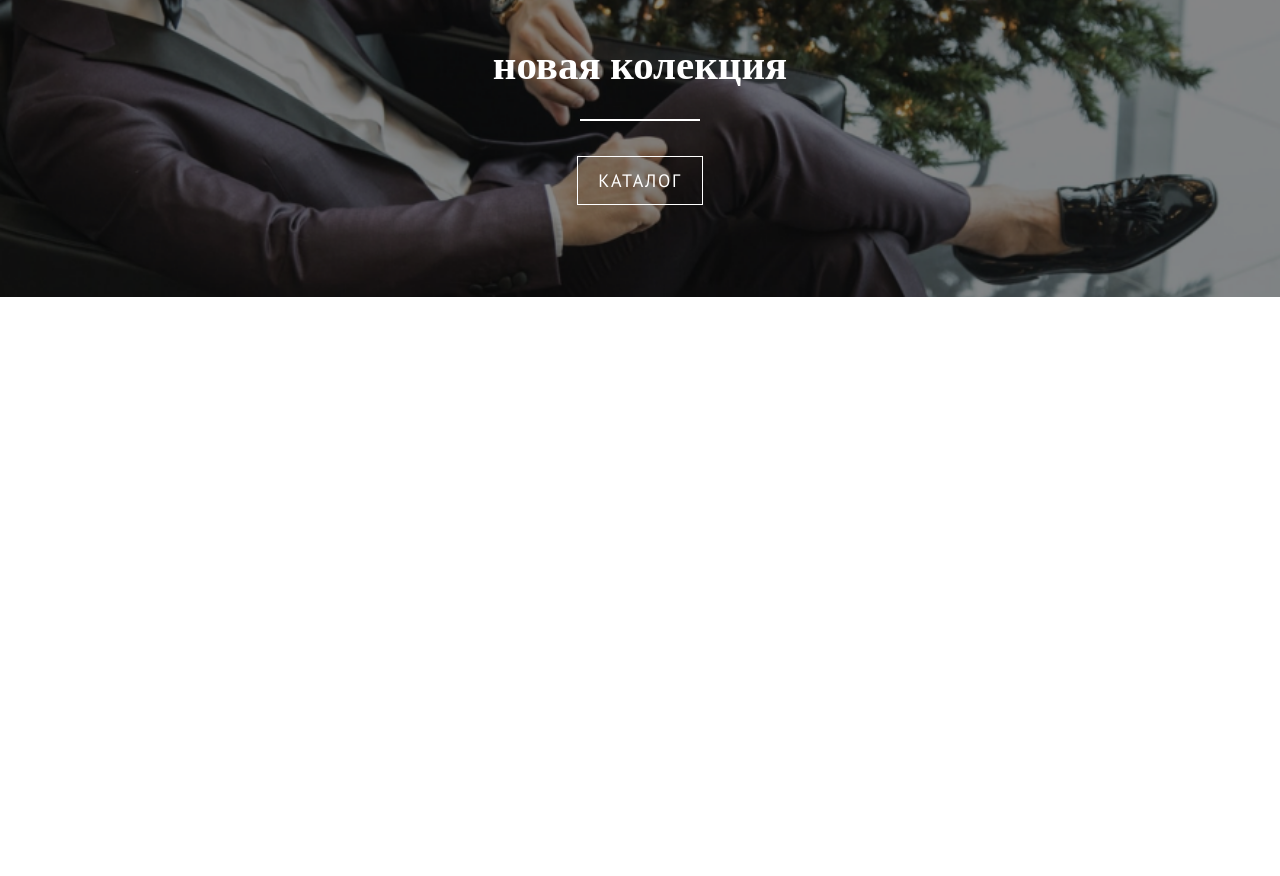
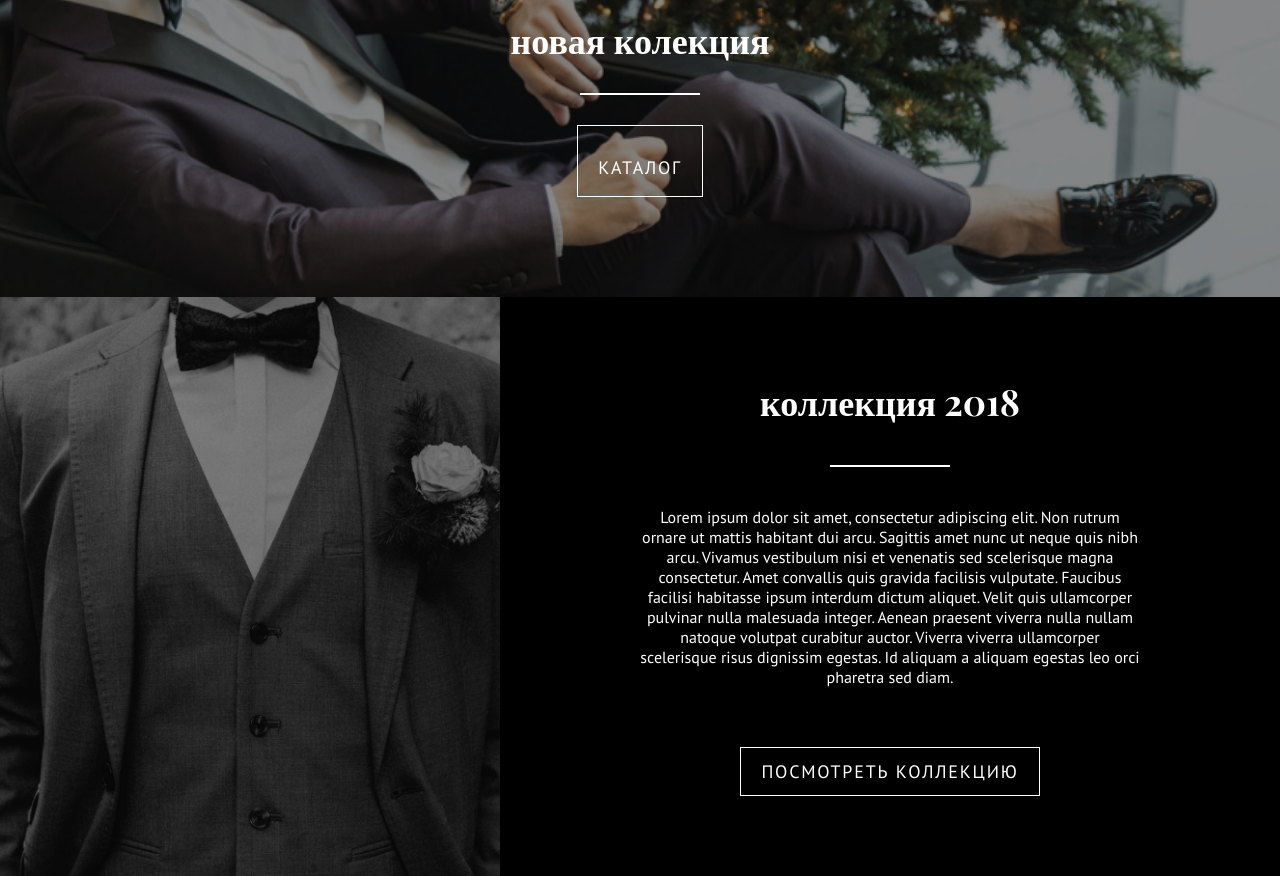
Before and after one commit to DimaKozlovZib/PORTEN-website, a plain HTML site: page index.html in a window 1280 px wide. Shown: the part 1760-2636 px from the top of the page. Before the commit the page ends 2057 px from the top, so only its background shows below. Drawn offline with nearby package versions, Linux system fonts and the light colour scheme.

Commit message:
создана третья секция  КОЛЛЕКЦИЯ2018

```diff
--- a/index.html
+++ b/index.html
@@ -127,11 +127,41 @@
                     <div class="new-colection">
                         <div class="new-colection__contant">
                             <div class="new-colection__contant__title">
-                                <h3>новая колекция</h3>
+                                <h2>новая колекция</h2>
                                 <div class="line"></div>
                             </div>
                             <div class="catalog">
-                                <a href="#" class="catalog__link">каталог</a>
+                                <div class="btn-box">
+                                    <a href="#" class="catalog__link btn">каталог</a>
+                                </div>
+                            </div>
+                        </div>
+                    </div>
+                </div>
+            </section>
+            <section class="colection2018">
+                <div class="colection2018__container">
+                    <div class="colection2018__image">
+
+                    </div>
+                    <div class="colection2018__contant">
+                        <div class="colection2018__contant__tilte">
+                            <h2>коллекция 2018</h2>
+                            <div class="line"></div>
+                        </div>
+                        <div class="colection2018__contant__text">
+                            <p>
+                                Lorem ipsum dolor sit amet, consectetur adipiscing elit. Non rutrum ornare ut mattis habitant dui arcu.
+                                Sagittis amet nunc ut neque quis nibh arcu. Vivamus vestibulum nisi et venenatis sed scelerisque magna consectetur.
+                                Amet convallis quis gravida facilisis vulputate. Faucibus facilisi habitasse ipsum interdum dictum aliquet.
+                                Velit quis ullamcorper pulvinar nulla malesuada integer. Aenean praesent viverra nulla nullam natoque volutpat
+                                curabitur auctor. Viverra viverra ullamcorper scelerisque risus dignissim egestas.
+                                Id aliquam a aliquam egestas leo orci pharetra sed diam.
+                            </p>
+                        </div>
+                        <div class="colection2018__contant__catalog">
+                            <div class="btn-box">
+                                <a href="#" class="btn">посмотреть коллекцию</a>
                             </div>
                         </div>
                     </div>
--- a/index.scss
+++ b/index.scss
@@ -19,6 +19,8 @@ h2,h3,h5{
 }
 h2{
     font-weight: 700;
+    font-size: 36px;
+    text-align: center;
 }
 .line{
     max-width: 120px;
@@ -42,6 +44,23 @@ button{
     border: none;
     cursor: pointer;
 }
+a.btn{
+    font-size: 18px;
+
+    letter-spacing: 0.1em;
+    text-transform: uppercase;
+}
+.btn-box{
+    display: inline-block;
+    border: 1px solid #FFFFFF;
+    text-align: center;
+    padding: 12px 20px;
+}
+
+
+
+
+
 /*.....burger menu......................... */
 .burger-menu{
     z-index: 99999999;
@@ -387,16 +406,6 @@ button{
     .line{
         margin: 30px auto;
     }
-    .catalog{
-        &__link{
-            border: 1px solid #FFFFFF;
-            font-size: 18px;
-            text-align: center;
-            letter-spacing: 0.1em;
-            text-transform: uppercase;
-            padding: 12px 20px;
-        }
-    }
 }
 .season{
     padding: 90px 80px;
@@ -451,3 +460,61 @@ button{
         min-width: 0px;
     }
 }
+
+
+/*.....colection2018...........*/
+.colection2018{
+    background-color: #000;
+    &__container{
+        display: flex;
+        max-width: 1900px;
+        padding: 0px;
+    }
+    &__image{
+        background: url(image/3th-section.png) no-repeat center;
+        background-size: cover;
+        min-width: 200px;
+        min-height: 300px;
+        flex: 1 1 auto;
+    }
+    &__contant{
+        padding: 100px 270px;
+        text-align: center;
+        &__text{
+            margin: auto;
+            max-width: 500px;
+        }
+        &__catalog{
+            margin: 60px auto 0px auto;
+        }
+        .line{
+            margin: 40px auto;
+        }
+    }
+    @media (max-width: 1600px){
+        &__contant{
+            padding: 80px 140px;
+        }
+    }
+    @media (max-width: 1250px){
+        &__contant{
+            padding: 60px 50px;
+        }
+    }
+    @media (max-width: 900px){
+        &__container{
+            flex-direction: column-reverse;
+        }
+        &__image{
+            min-height: 600px;
+        }
+    }
+    @media (max-width: 420px){
+        &__contant{
+            padding: 40px 15px;
+        }
+        &__image{
+            min-height: 400px;
+        }
+    }
+}
```
Also changed, not shown: image/3th-section.png (added), index.css.
